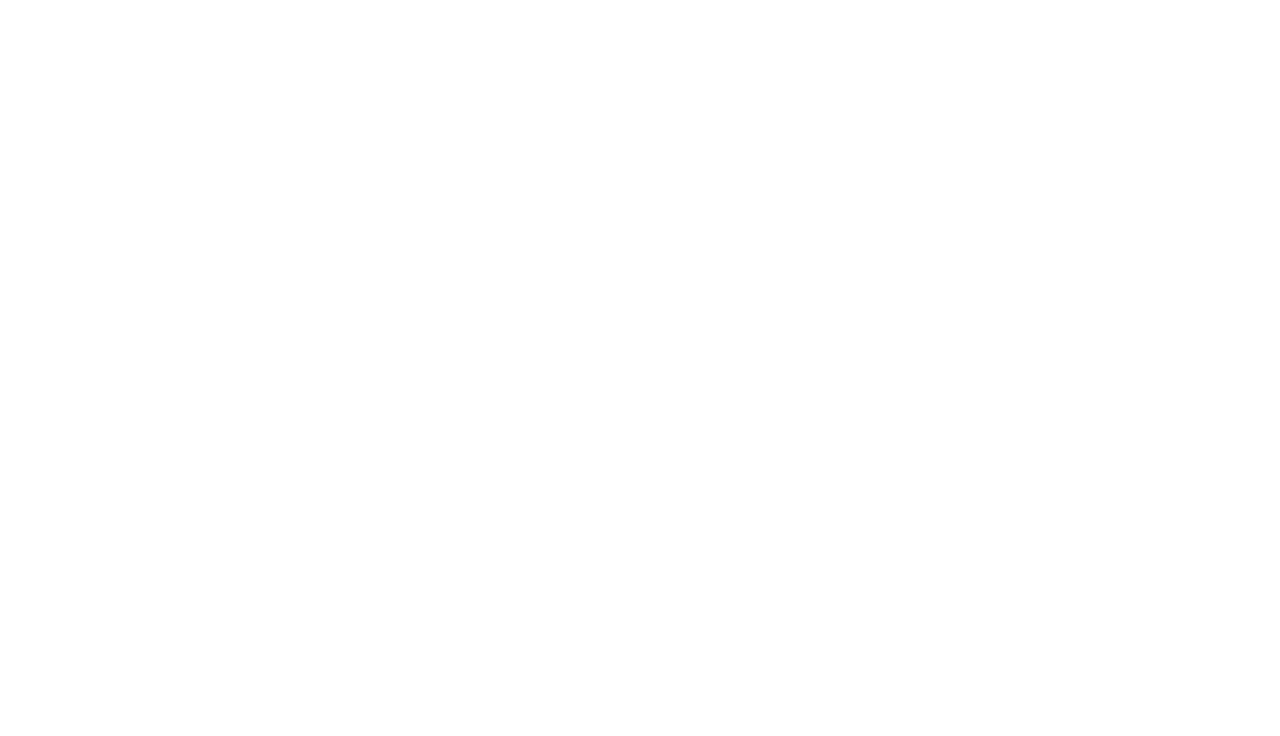
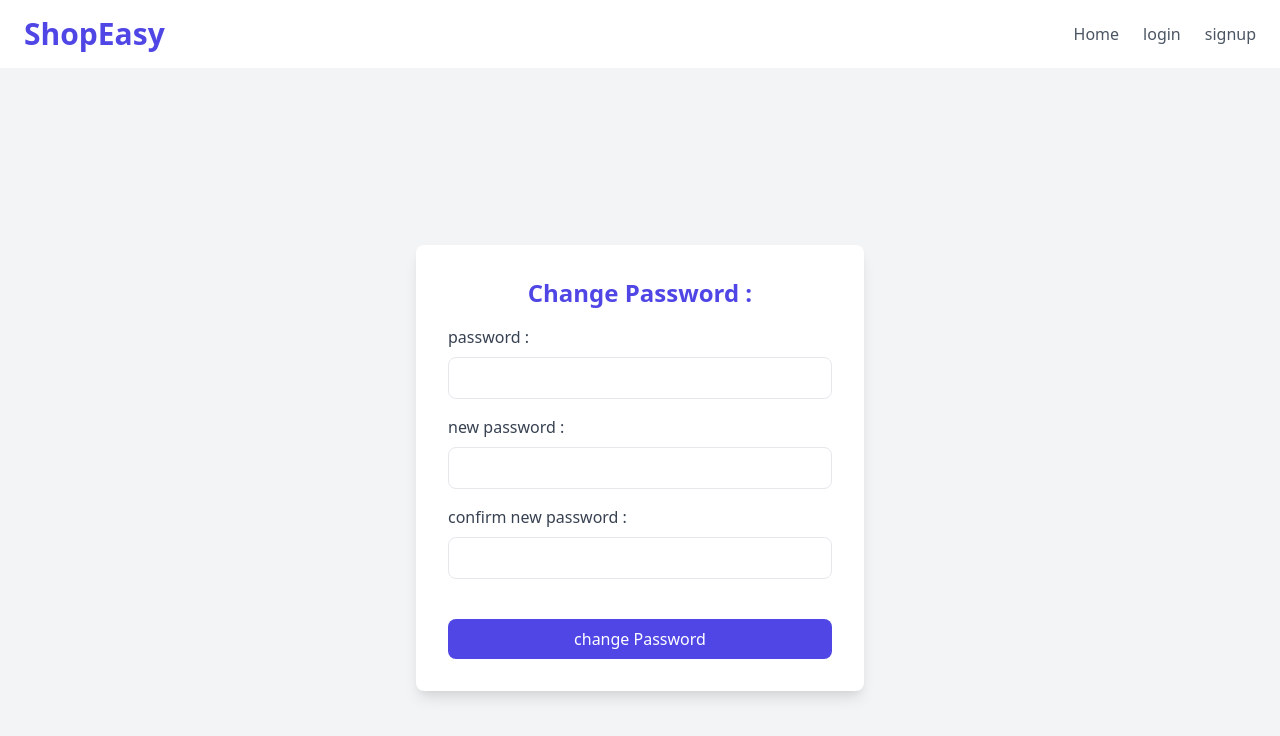
Before and after one commit to Qasdanovic/E-commerce, a React (Create React App) app in the folder client/: page /changePassword in a window 1280 px wide. Before the commit this address had no page. Shown: the top 736 px of the page. Built offline with nearby package versions, Linux system fonts and the light colour scheme.

Commit message:
18- create changePassword page to change user password

```diff
--- a/client/src/App.jsx
+++ b/client/src/App.jsx
@@ -8,6 +8,7 @@
 import Deconnect from "./connection/deconnect";
 import CartInfo from "./Cart/CartInfo";
 import DeleteProduct from "./Cart/DeleteProduct";
+import ChangePassword from "./User/changePassword";
 
 
 function App() {
@@ -26,6 +27,7 @@
         <Route path="/deconnect" element={<Deconnect />} />
         <Route path="/productInfo/:productId" element={<ProductInfo />} />
         <Route path="/updateCart/:id" element={<DeleteProduct />} />
+        <Route path="/changePassword" element={ <ChangePassword /> } />
       </Routes>
     </BrowserRouter>
   );
--- a/client/src/Navbar/Navbar.jsx
+++ b/client/src/Navbar/Navbar.jsx
@@ -44,7 +44,7 @@
                   </svg>
                 </span>
             </Link>
-            <Link to="/changePssword" className="text-blue-600 hover:text-blue-400 flex">
+            <Link to="/changePassword" className="text-blue-600 hover:text-blue-400 flex">
               <span>
               change password
               </span>
--- /dev/null
+++ b/client/src/User/changePassword.jsx
@@ -0,0 +1,95 @@
+import React, { useState } from 'react'
+import Navbar from '../Navbar/Navbar'
+import Cookies from 'js-cookie'
+import { toast } from 'react-toastify'
+import axios from 'axios'
+import { useNavigate } from 'react-router-dom'
+
+export default function ChangePassword() {
+
+    const navigate = useNavigate()
+
+    const id = Cookies.get('userId');
+    const email = Cookies.get('email');
+
+    const [prevPass, setPrevPass] = useState('')
+    const [newPass, setNewPass] = useState('')
+    const [confirmPass, setConfirmPass] = useState('')
+
+    const handelChangePassword = async () => {
+        if(!prevPass || !newPass || !confirmPass){
+            return toast.error("you have to valid all inputs")
+        }
+
+        if(newPass.length < 6 || confirmPass.length < 6){
+            return toast.error("password must be 6 caracters or more !")
+        }
+
+        if(newPass !== confirmPass){
+            return toast.error("you have to confirm the new password")
+        }
+
+        try {
+            const req = await axios.put('http://localhost:8080/users/changePass', {
+                id,
+                email,
+                "prevPassword": prevPass,
+                "newPassword" : newPass
+            })
+            // console.log(req)
+            if(req.status === 200){
+                navigate(-1)
+                return toast.success("password changed successfully")
+            }
+
+        } catch (error) {
+            console.log(error)
+            toast.error(error.response.data.message)
+        }
+
+    }
+  return (
+    <div>
+        <Navbar />
+        <div className="min-h-screen flex items-center justify-center bg-gray-100">
+            <div className="w-full max-w-md bg-white p-8 shadow-lg rounded-lg">
+                <h2 className="text-2xl font-semibold text-center text-indigo-600">Change Password :</h2>
+                <div className="mt-4">
+                    <label className="block text-gray-700">password :</label>
+                    <input
+                    type="password"
+                    onChange={(e)=>setPrevPass(e.target.value)}
+                    className="w-full px-4 py-2 border rounded-lg mt-2 focus:outline-none focus:border-indigo-500"
+                    />
+
+                </div>
+
+                <div className="mt-4">
+                    <label className="block text-gray-700">new password :</label>
+                    <input
+                    type="password"
+                    onChange={(e)=>setNewPass(e.target.value)}
+                    className="w-full px-4 py-2 border rounded-lg mt-2 focus:outline-none focus:border-indigo-500"
+                    />
+                </div>
+                <div className="mt-4">
+                    <label className="block text-gray-700">confirm new password :</label>
+                    <input
+                    type="password"
+                    onChange={(e)=>setConfirmPass(e.target.value)}
+                    className="w-full px-4 py-2 border rounded-lg mt-2 focus:outline-none focus:border-indigo-500"
+                    />
+                </div>
+                <div className="mt-4">
+                    <button
+                        type="submit"
+                        onClick={handelChangePassword}
+                        className="w-full bg-indigo-600 text-white py-2 rounded-lg mt-6 hover:bg-indigo-500">
+                        change Password
+                    </button>
+                </div>
+            </div>
+        </div>
+    </div>
+  )
+}
```
Also changed, not shown: 2 other files (tests, documents, lock files or other folders).
